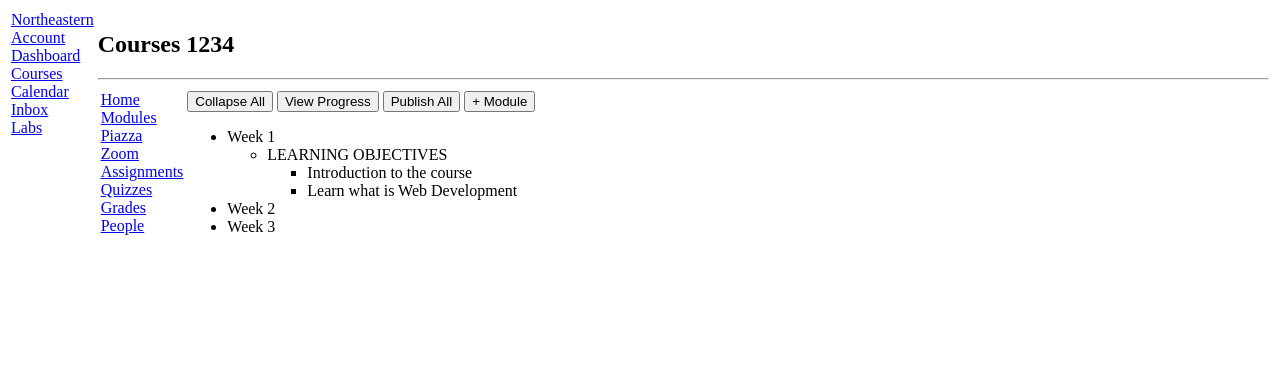
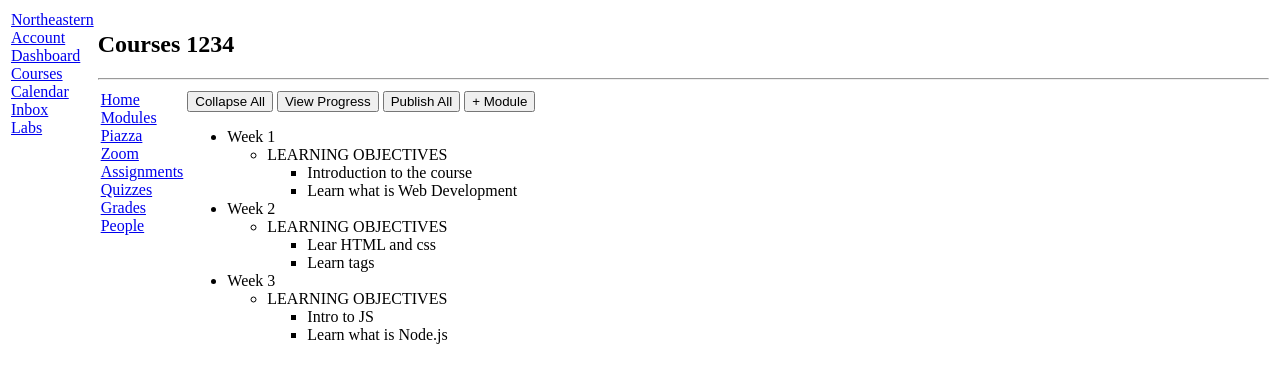
Before and after one commit to Rushikesh-pawar/kambaz-next-js, a Next.js app: page /Courses/1234/Modules in a window 1280 px wide. Shown: the top 382 px of the page. Built offline with nearby package versions, Linux system fonts and the light colour scheme.

Commit message:
fourth commit

```diff
--- a/app/(Kambaz)/Courses/[cid]/Modules/page.tsx
+++ b/app/(Kambaz)/Courses/[cid]/Modules/page.tsx
@@ -17,9 +17,27 @@
         </li>
         <li className="wd-module">
           <div className="wd-title">Week 2</div>
+             <ul className="wd-lessons">
+            <li className="wd-lesson">
+              <span className="wd-title">LEARNING OBJECTIVES</span>
+              <ul className="wd-content">
+                <li className="wd-content-item">Lear HTML and css</li>
+                <li className="wd-content-item">Learn tags</li>
+              </ul>
+            </li>
+          </ul>
         </li>
         <li className="wd-module">
           <div className="wd-title">Week 3</div>
+             <ul className="wd-lessons">
+            <li className="wd-lesson">
+              <span className="wd-title">LEARNING OBJECTIVES</span>
+              <ul className="wd-content">
+                <li className="wd-content-item">Intro to JS</li>
+                <li className="wd-content-item">Learn what is Node.js</li>
+              </ul>
+            </li>
+          </ul>
         </li>
       </ul>
     </div>
```
